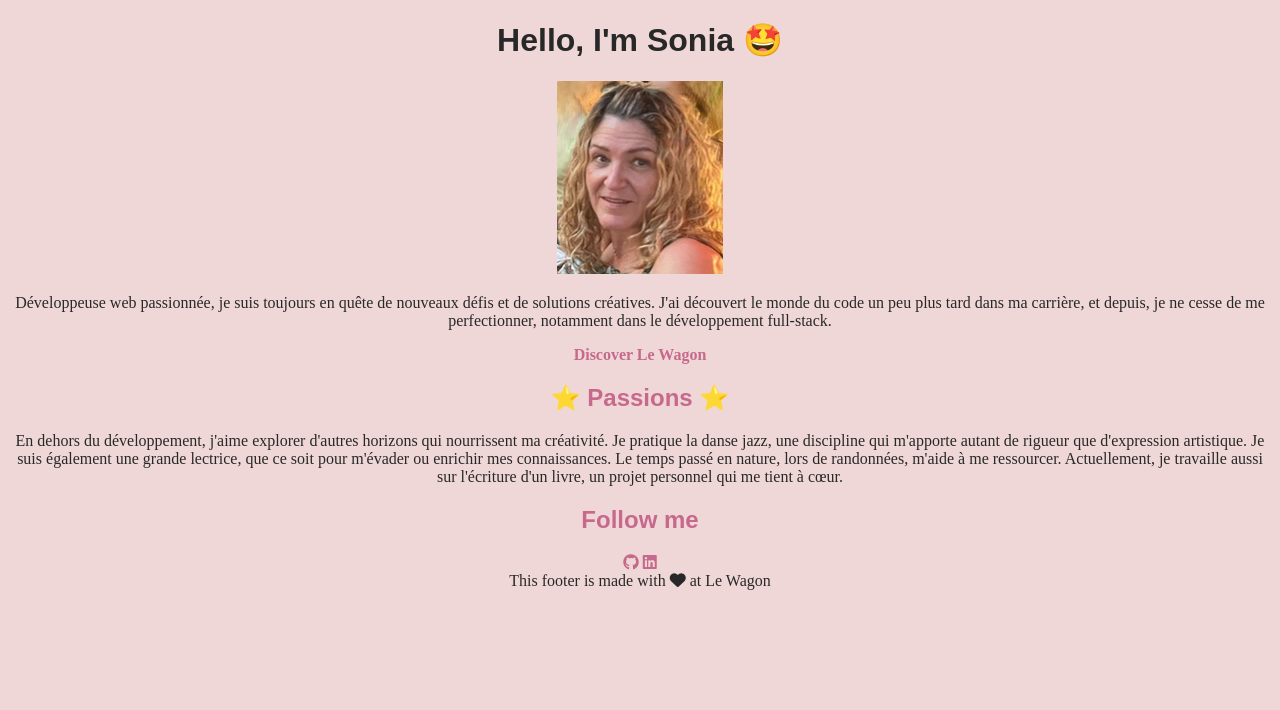
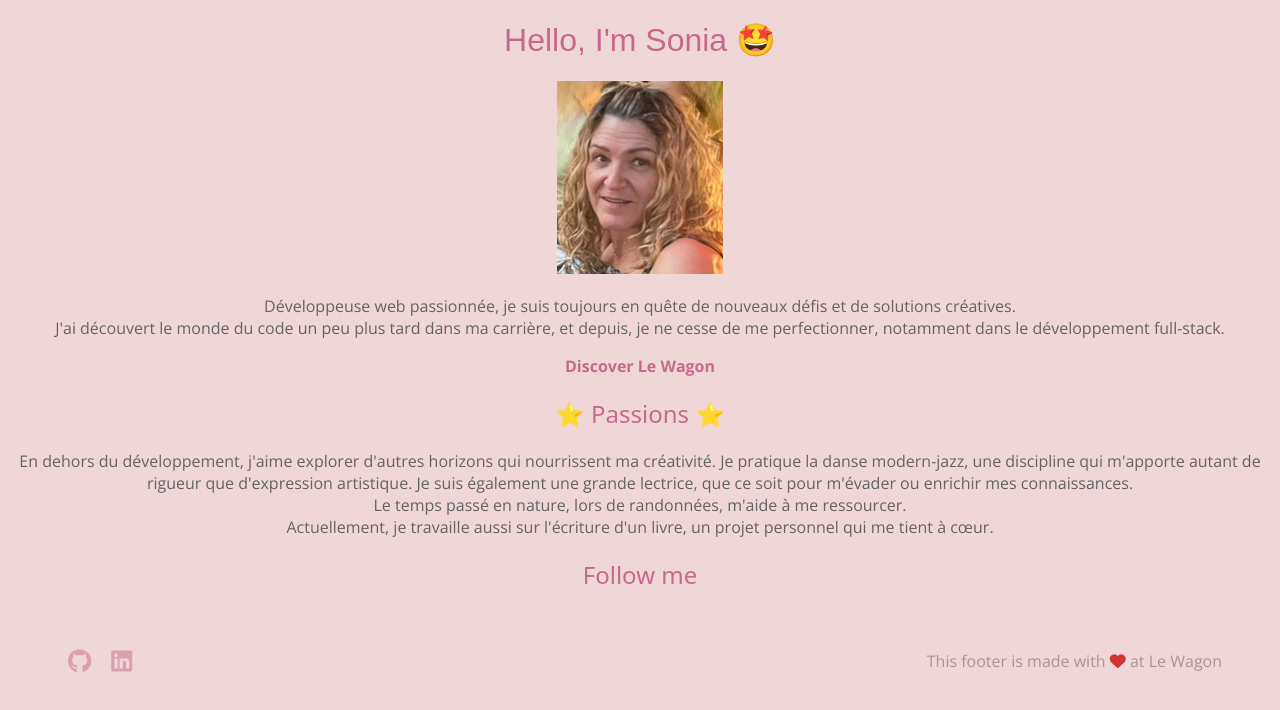
Before and after one commit to SusieGlass/ProfileGitHub, a plain HTML site: page index.html in a window 1280 px wide. Drawn offline with nearby package versions, Linux system fonts and the light colour scheme; a web font is replaced by a local one.

Commit message:
profile version3

```diff
--- a/index.html
+++ b/index.html
@@ -1,9 +1,8 @@
 <!DOCTYPE html>
 <html lang="en">
 <head>
-  <meta charset="UTF-8">
+<meta charset="UTF-8">
   <link rel="stylesheet" href="style.css">
-  <link rel="stylesheet" href="https://use.fontawesome.com/releases/v6.1.2/css/all.css">
   <meta name="viewport" content="width=device-width, initial-scale=1.0">
   <title>Profile GitHub</title>
 </head>
@@ -11,15 +10,15 @@
 <h1>Hello, I'm Sonia 🤩</h1>
 <img src="images/IMG Vandelli 2.png" alt="Sonia Chavepeyre">
 <p>
-Développeuse web passionnée, je suis toujours en quête de nouveaux défis et de solutions créatives. J'ai découvert le monde du code un peu plus tard dans ma carrière, et depuis, je ne cesse de me perfectionner, notamment dans le développement full-stack.
+Développeuse web passionnée, je suis toujours en quête de nouveaux défis et de solutions créatives.<br>J'ai découvert le monde du code un peu plus tard dans ma carrière, et depuis, je ne cesse de me perfectionner, notamment dans le développement full-stack.
 </p>
 <a href="https://www.lewagon.com" target="_blank">
   Discover Le Wagon
 </a>
 <h2>⭐️ Passions ⭐️</h2>
 <p>
-  En dehors du développement, j'aime explorer d'autres horizons qui nourrissent ma créativité. Je pratique la danse jazz, une discipline qui m'apporte autant de rigueur que d'expression artistique. Je suis également une grande lectrice, que ce soit pour m'évader ou enrichir mes connaissances.
-  Le temps passé en nature, lors de randonnées, m'aide à me ressourcer. Actuellement, je travaille aussi sur l'écriture d'un livre, un projet personnel qui me tient à cœur.
+  En dehors du développement, j'aime explorer d'autres horizons qui nourrissent ma créativité. Je pratique la danse modern-jazz, une discipline qui m'apporte autant de rigueur que d'expression artistique. Je suis également une grande lectrice, que ce soit pour m'évader ou enrichir mes connaissances.
+<br> Le temps passé en nature, lors de randonnées, m'aide à me ressourcer.<br>Actuellement, je travaille aussi sur l'écriture d'un livre, un projet personnel qui me tient à cœur.
 </p>
 <h2>Follow me</h2>
 <div class="footer">
--- a/style.css
+++ b/style.css
@@ -1,21 +1,29 @@
+@import url('https://fonts.googleapis.com/css2?family=Open+Sans:ital,wght@0,300..800;1,300..800&display=swap');
+@import url('https://fonts.googleapis.com/css2?family=Matemasie&display=swap');
+@import url('https://use.fontawesome.com/releases/v6.1.2/css/all.css');
+
 /*Colors and fonts*/
 body {
-  color: rgb(40, 40, 40);
+  font-family: "Open Sans", sans-serif;
+  font-optical-sizing: auto;
+  font-weight: <weight>;
+  font-style: normal;
+  font-variation-settings: "wdth" 100;
+  color: rgb(100, 100, 100);
   background-color: #f0d7d7;
-  font-family: 'Times New Roman', Times, serif;
   text-align: center;
-  font-size: 16px;
 }
 
 h1 {
-  font-size: 32px;
-  font-weight: bolder;
-  font-family: Arial, Helvetica, sans-serif;
+  font-family: "Matemasie", sans-serif;
+  font-weight: 400;
+  font-style: normal;
+  color:#C6698D;
 }
 h2 {
-  font-size: 24px;
-  font-weight: bolder;
-  font-family: Arial, Helvetica, sans-serif;
+  font-family: "Matemasie", system-ui;
+  font-weight: 400;
+  font-style: normal;
   color:#C6698D;
 }
 a {
@@ -23,3 +31,28 @@ a {
   text-decoration: none;
   font-weight: bold;
 }
+.footer {
+  display: flex;
+  align-items: center;
+  justify-content: space-between;
+  height: 100px;
+  padding: 0px 50px;
+  color: rgba(0,0,0,0.3);
+}
+.footer-links {
+  display: flex;
+  align-items: center;
+}
+.footer-links a {
+  color:#C6698D;
+  opacity: 0.50;
+  text-decoration: none;
+  font-size: 24px;
+  padding: 0px 10px;
+}
+.footer-links a:hover {
+  opacity: 1;
+}
+.footer .fa-heart {
+  color: #D23333;
+}
```
